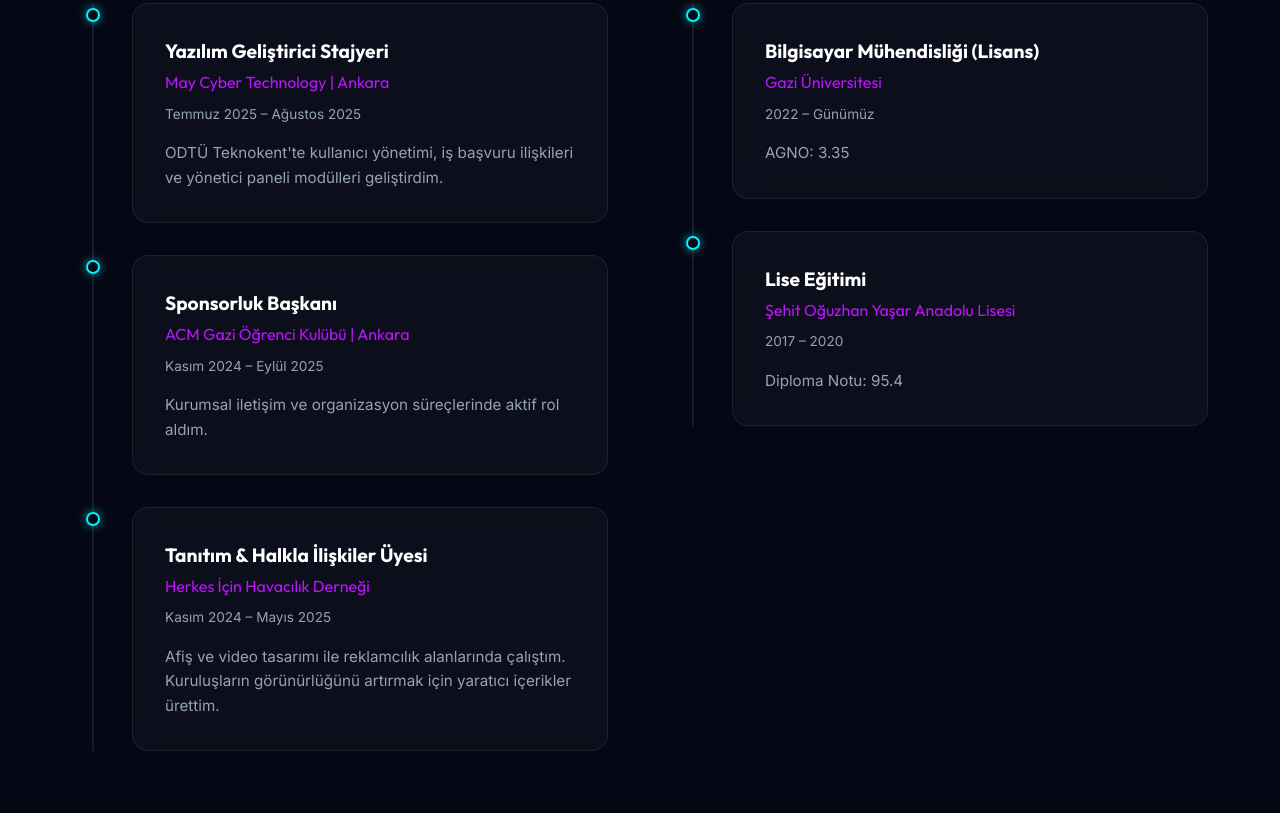
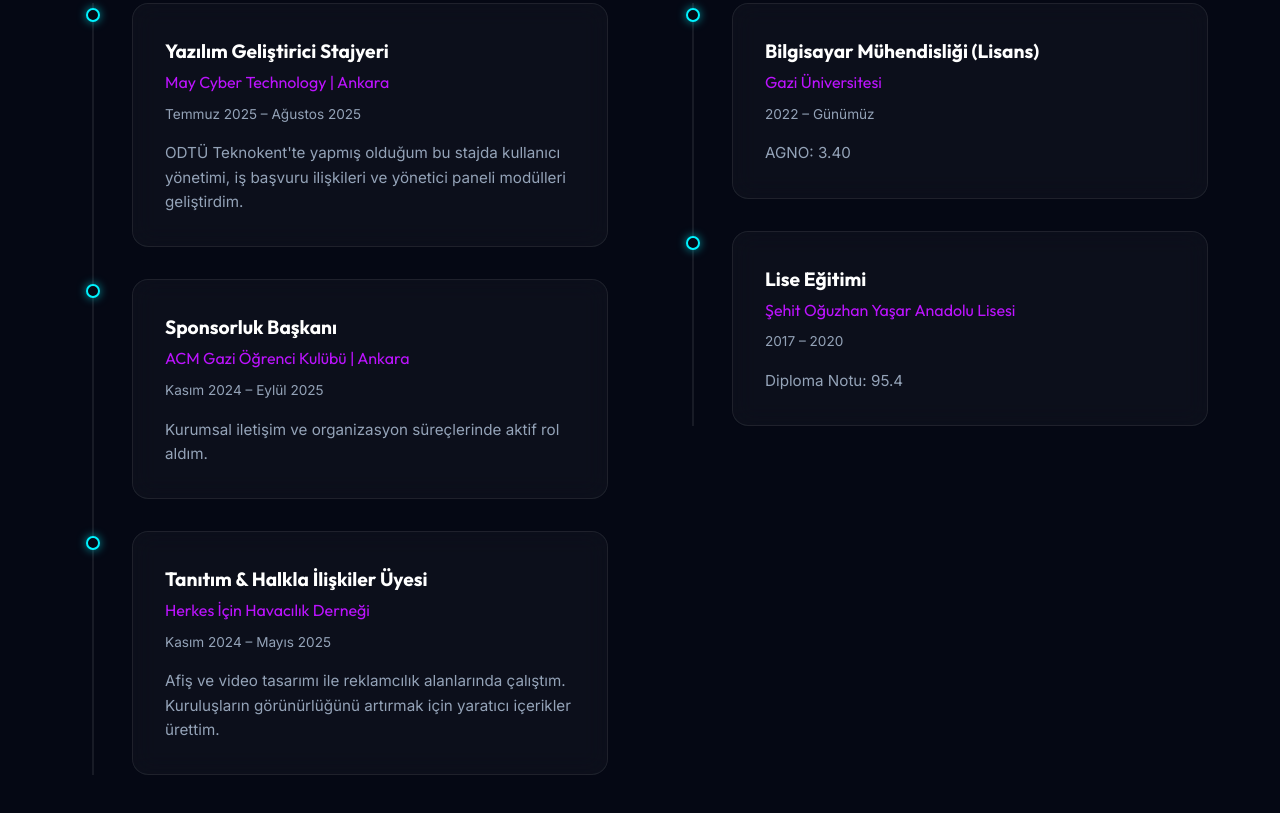
Before and after one commit to Aleyna134/portfolio-website, a plain HTML site: page index.html in a window 1280 px wide. Shown: the part 4361-5174 px from the top of the page. Drawn offline with Linux system fonts and the light colour scheme.

Commit message:
edit: update GPA to 3.40, high school date, and internship text

```diff
--- a/index.html
+++ b/index.html
@@ -256,7 +256,7 @@
                                 <h3 data-i18n="exp1_title">Yazılım Geliştirici Stajyeri</h3>
                                 <h4 class="company" data-i18n="exp1_company">May Cyber Technology | Ankara</h4>
                                 <span class="timeline-date" data-i18n="exp1_date">Temmuz 2025 – Ağustos 2025</span>
-                                <p data-i18n="exp1_desc">ODTÜ Teknokent'te kullanıcı yönetimi, iş başvuru ilişkileri ve yönetici paneli modülleri geliştirdim.</p>
+                                <p data-i18n="exp1_desc">ODTÜ Teknokent'te yapmış olduğum bu stajda kullanıcı yönetimi, iş başvuru ilişkileri ve yönetici paneli modülleri geliştirdim.</p>
                             </div>
                         </div>
 
@@ -294,7 +294,7 @@
                                 <h3 data-i18n="edu1_title">Bilgisayar Mühendisliği (Lisans)</h3>
                                 <h4 class="company" data-i18n="edu1_company">Gazi Üniversitesi</h4>
                                 <span class="timeline-date" data-i18n="edu1_date">2022 – Günümüz</span>
-                                <p data-i18n="edu1_desc">AGNO: 3.35</p>
+                                <p data-i18n="edu1_desc">AGNO: 3.40</p>
                             </div>
                         </div>
 
@@ -303,7 +303,7 @@
                             <div class="timeline-content glass-card">
                                 <h3 data-i18n="edu2_title">Lise Eğitimi</h3>
                                 <h4 class="company" data-i18n="edu2_company">Şehit Oğuzhan Yaşar Anadolu Lisesi</h4>
-                                <span class="timeline-date" data-i18n="edu2_date">2017 – 2021</span>
+                                <span class="timeline-date" data-i18n="edu2_date">2018 – 2021</span>
                                 <p data-i18n="edu2_desc">Diploma Notu: 95.4</p>
                             </div>
                         </div>
--- a/script.js
+++ b/script.js
@@ -47,11 +47,11 @@ const translations = {
         exp1_title: "Yazılım Geliştirici Stajyeri",
         exp1_company: "May Cyber Technology | Ankara",
         exp1_date: "Temmuz 2025 – Ağustos 2025",
-        exp1_desc: "ODTÜ Teknokent'te kullanıcı yönetimi, iş başvuru ilişkileri ve yönetici paneli modülleri geliştirdim.",
+        exp1_desc: "ODTÜ Teknokent'te yapmış olduğum bu stajda kullanıcı yönetimi, iş başvuru ilişkileri ve yönetici paneli modülleri geliştirdim.",
         edu1_title: "Bilgisayar Mühendisliği (Lisans)",
         edu1_company: "Gazi Üniversitesi",
         edu1_date: "2022 – Günümüz",
-        edu1_desc: "AGNO: 3.35",
+        edu1_desc: "AGNO: 3.40",
         exp2_title: "Sponsorluk Başkanı",
         exp2_company: "ACM Gazi Öğrenci Kulübü | Ankara",
         exp2_date: "Kasım 2024 – Eylül 2025",
@@ -121,7 +121,7 @@ const translations = {
         edu1_title: "Computer Engineering (BSc)",
         edu1_company: "Gazi University",
         edu1_date: "2022 – Present",
-        edu1_desc: "GPA: 3.35",
+        edu1_desc: "GPA: 3.40",
         exp2_title: "Head of Sponsorship",
         exp2_company: "ACM Gazi Student Chapter | Ankara, Turkey",
         exp2_date: "November 2024 – September 2025",
```
